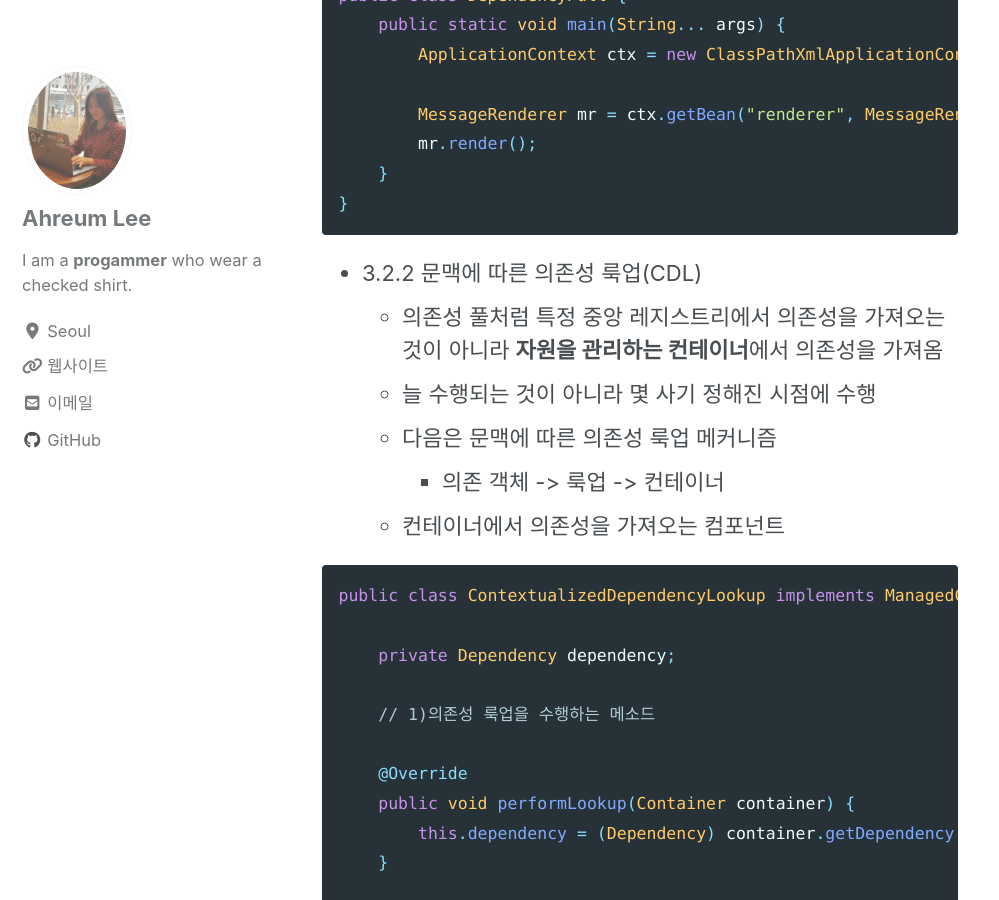
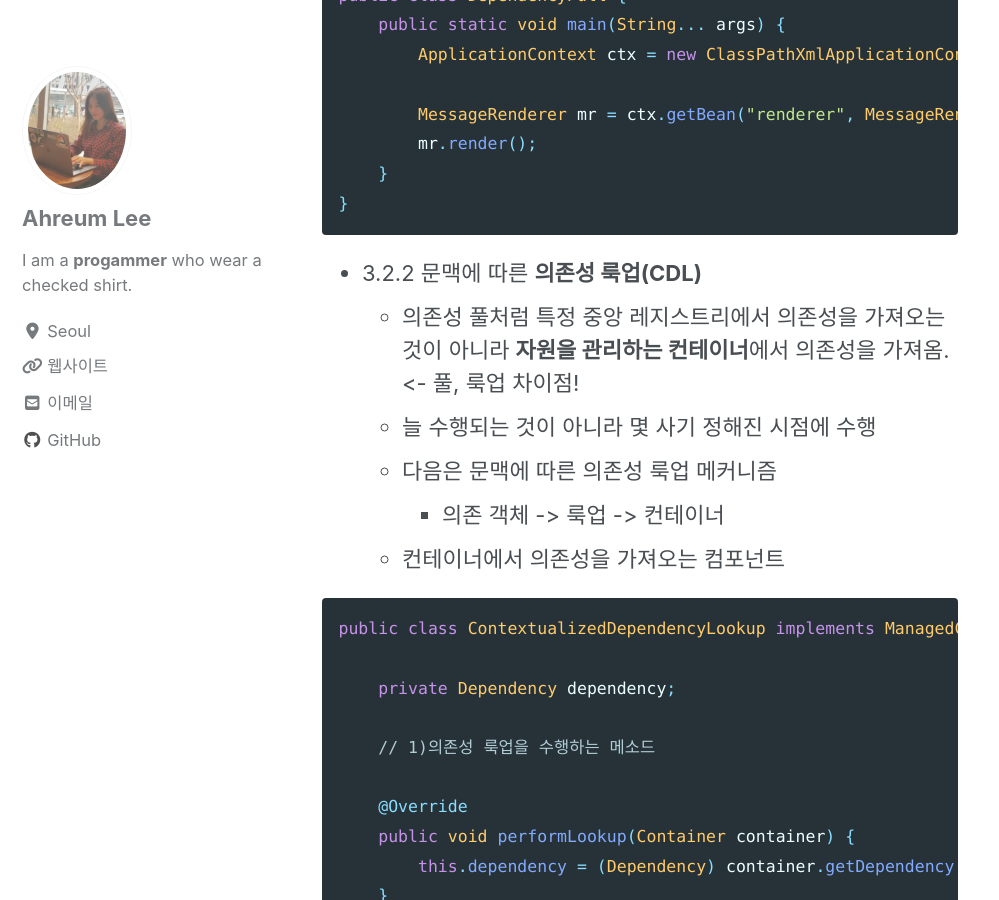
Before and after one commit to boniato/boniato.github.io, a Jekyll site: the page built from _posts/spring/2020-07-07-chapter3_spring_IoC_and_DI.md, in a window 1280 px wide and 900 px high, scrolled down 4957 px. Shown: the whole window, without its empty margins (0-999 px from the left). Built offline with Jekyll 4.4.1, drawn with Linux system fonts in a browser that asks for light colours; cached includes are drawn as plain includes; nearby versions of some CDN libraries; comment, search, counter and statistics services are not loaded; some of the changed text lies outside the part shown.

Commit message:
Update 2020-07-07-chapter3_spring_IoC_and_DI.md

````diff
--- a/_posts/spring/2020-07-07-chapter3_spring_IoC_and_DI.md
+++ b/_posts/spring/2020-07-07-chapter3_spring_IoC_and_DI.md
@@ -106,8 +106,8 @@ public class DependencyPull {
 ```
 
 
-* 3.2.2 문맥에 따른 의존성 룩업(CDL)
-  * 의존성 풀처럼 특정 중앙 레지스트리에서 의존성을 가져오는 것이 아니라 **자원을 관리하는 컨테이너**에서 의존성을 가져옴
+* 3.2.2 문맥에 따른 **의존성 룩업(CDL)**
+  * 의존성 풀처럼 특정 중앙 레지스트리에서 의존성을 가져오는 것이 아니라 **자원을 관리하는 컨테이너**에서 의존성을 가져옴. <- 풀, 룩업 차이점!
   * 늘 수행되는 것이 아니라 몇 사기 정해진 시점에 수행
   * 다음은 문맥에 따른 의존성 룩업 메커니즘
     * 의존 객체 -> 룩업 -> 컨테이너
````
Also changed, not shown: other parts of _posts/spring/2020-07-07-chapter3_spring_IoC_and_DI.md (+1 -1 lines).
